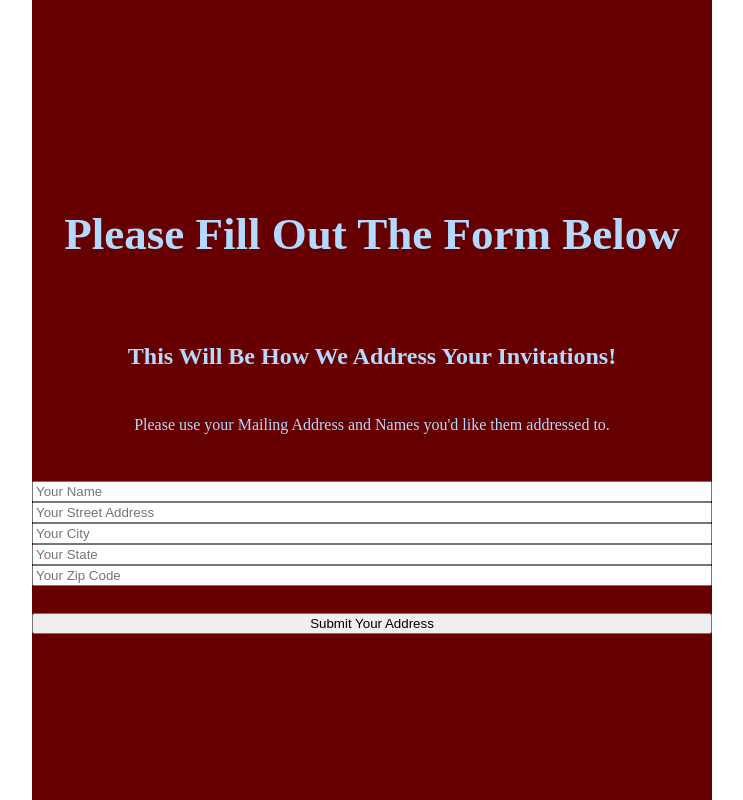
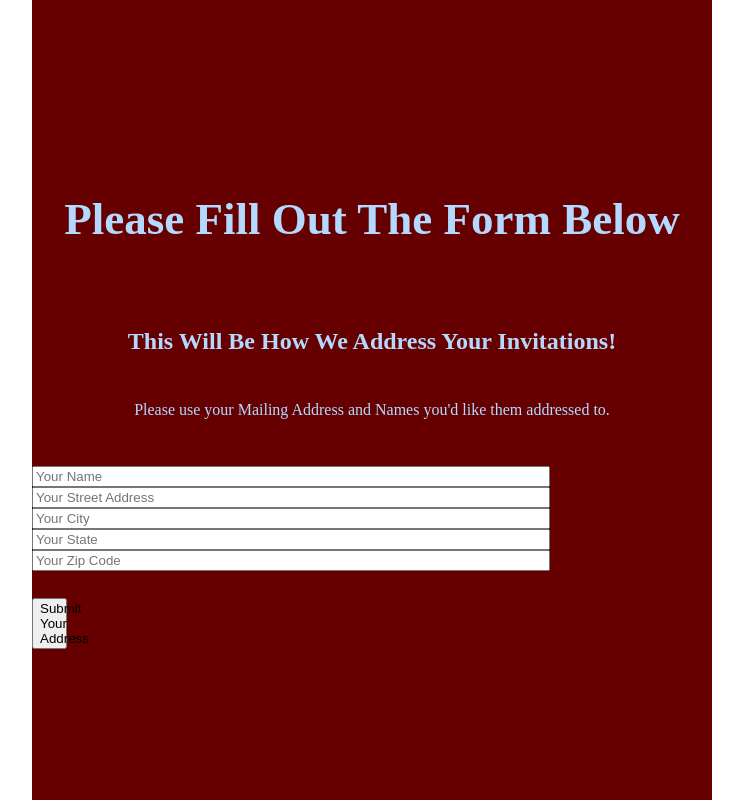
Before and after one commit to a-soren/wedding-form, a React (Create React App) app: page / in a window 1280 px wide. Shown: the whole page, without its empty margins (268-1011 px from the left). Built offline with nearby package versions, Linux system fonts and the light colour scheme.

Commit message:
added styling to inputs and button

```diff
--- a/src/App.js
+++ b/src/App.js
@@ -6,6 +6,12 @@ const Card = styled.main`
   background-color: #660000;
   color: #b3d9ff;
   font-family: "sans-seriff";
+`;
+const Input = styled.input`
+  width: 75%;
+`;
+const Button = styled.button`
+  width: 35px;
 `;
 
 function App() {
@@ -17,13 +23,13 @@ function App() {
         Please use your Mailing Address and Names you'd like them addressed to.
       </p>
       <br />
-      <input type="text" name="name" placeholder="Your Name" />
-      <input type="text" name="address" placeholder="Your Street Address" />
-      <input type="text" name="city" placeholder="Your City" />
-      <input type="text" name="state" placeholder="Your State" />
-      <input type="text" name="zip" placeholder="Your Zip Code" />
+      <Input type="text" name="name" placeholder="Your Name" />
+      <Input type="text" name="address" placeholder="Your Street Address" />
+      <Input type="text" name="city" placeholder="Your City" />
+      <Input type="text" name="state" placeholder="Your State" />
+      <Input type="text" name="zip" placeholder="Your Zip Code" />
       <br></br>
-      <button type="submit">Submit Your Address</button>
+      <Button type="submit">Submit Your Address</Button>
     </Card>
   );
 }
```
